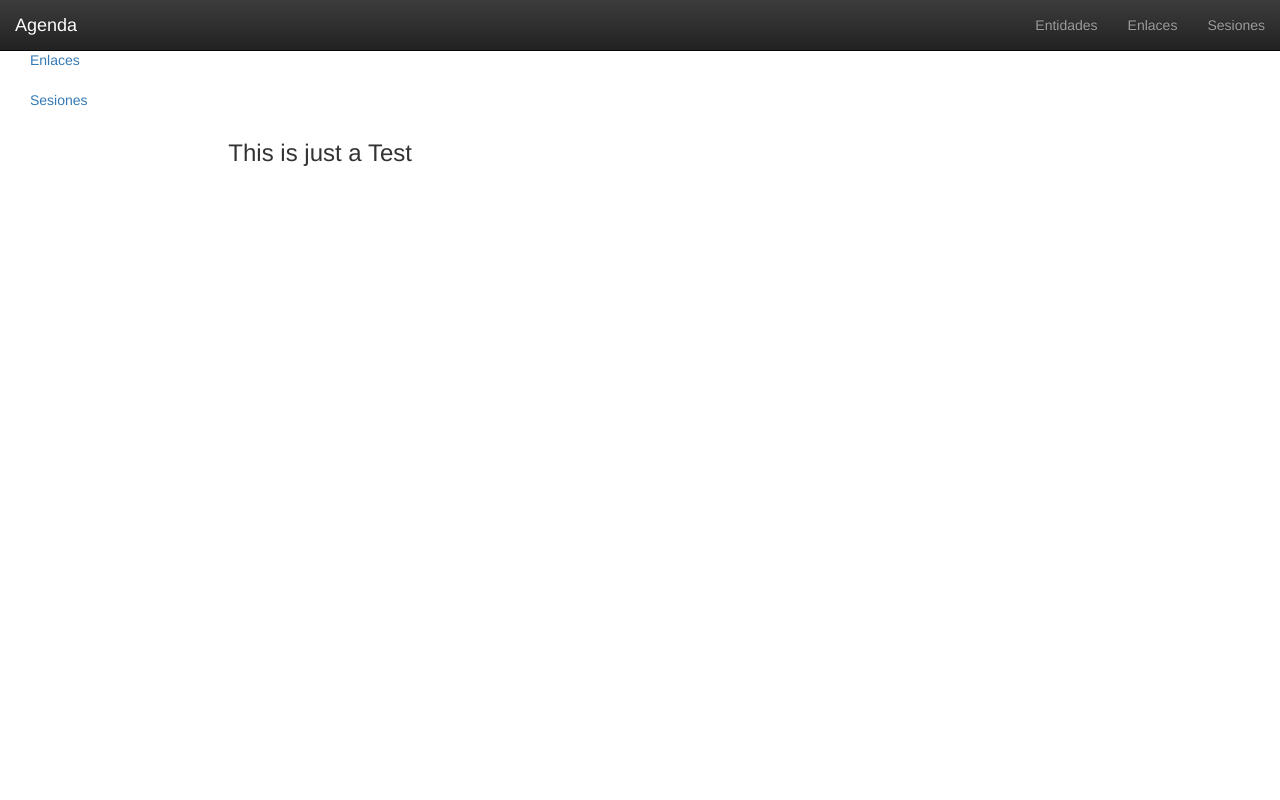
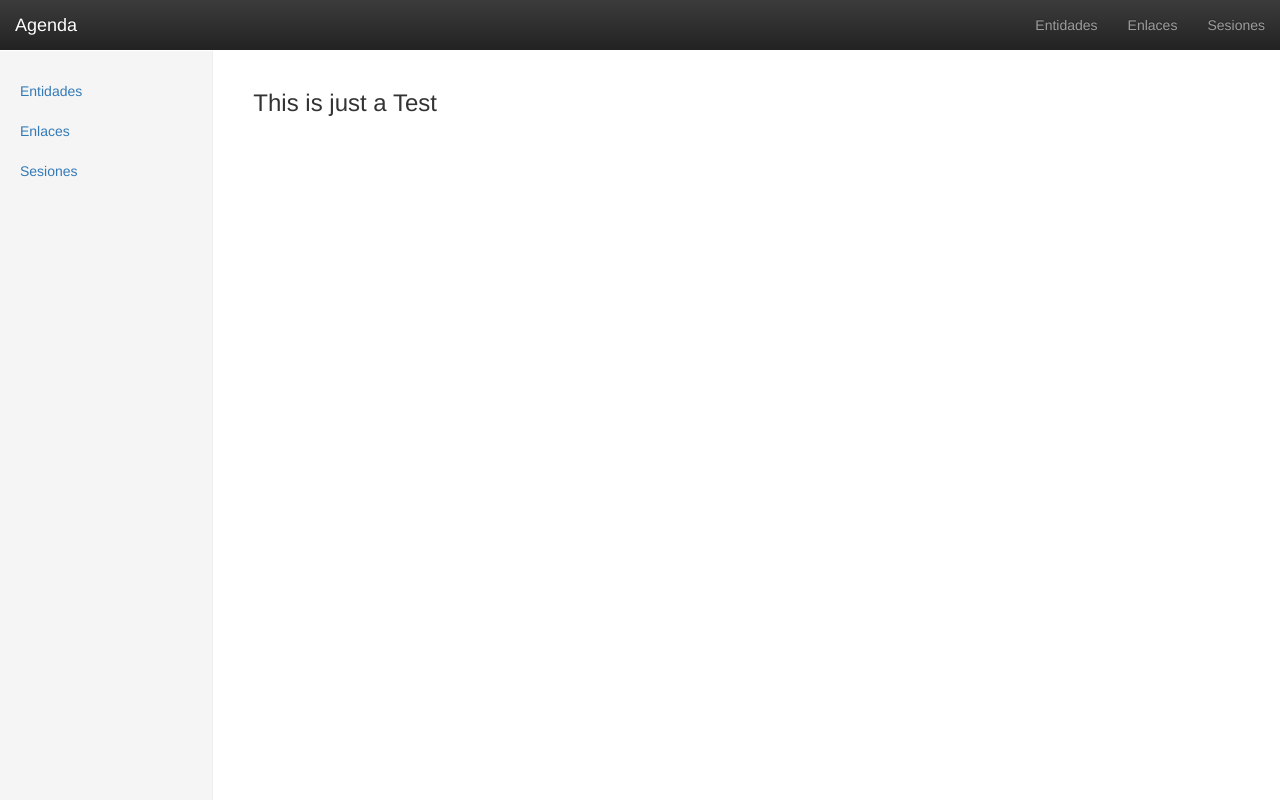
Before and after one commit to christoxl/agenda_reuniones, a Django app: page / in a window 1280 px wide. Run offline with Django 3.2, Linux system fonts and the light colour scheme; some libraries are stand-ins or nearby versions.

Commit message:
Fixed static problem

```diff
--- /dev/null
+++ b/web/static/web/css/dashboard.css
@@ -0,0 +1,105 @@
+/*
+ * Base structure
+ */
+
+/* Move down content because we have a fixed navbar that is 50px tall */
+body {
+  padding-top: 50px;
+}
+
+
+/*
+ * Global add-ons
+ */
+
+.sub-header {
+  padding-bottom: 10px;
+  border-bottom: 1px solid #eee;
+}
+
+/*
+ * Top navigation
+ * Hide default border to remove 1px line.
+ */
+.navbar-fixed-top {
+  border: 0;
+}
+
+/*
+ * Sidebar
+ */
+
+/* Hide for mobile, show later */
+.sidebar {
+  display: none;
+}
+@media (min-width: 768px) {
+  .sidebar {
+    position: fixed;
+    top: 51px;
+    bottom: 0;
+    left: 0;
+    z-index: 1000;
+    display: block;
+    padding: 20px;
+    overflow-x: hidden;
+    overflow-y: auto; /* Scrollable contents if viewport is shorter than content. */
+    background-color: #f5f5f5;
+    border-right: 1px solid #eee;
+  }
+}
+
+/* Sidebar navigation */
+.nav-sidebar {
+  margin-right: -21px; /* 20px padding + 1px border */
+  margin-bottom: 20px;
+  margin-left: -20px;
+}
+.nav-sidebar > li > a {
+  padding-right: 20px;
+  padding-left: 20px;
+}
+.nav-sidebar > .active > a,
+.nav-sidebar > .active > a:hover,
+.nav-sidebar > .active > a:focus {
+  color: #fff;
+  background-color: #428bca;
+}
+
+
+/*
+ * Main content
+ */
+
+.main {
+  padding: 20px;
+}
+@media (min-width: 768px) {
+  .main {
+    padding-right: 40px;
+    padding-left: 40px;
+  }
+}
+.main .page-header {
+  margin-top: 0;
+}
+
+
+/*
+ * Placeholder dashboard ideas
+ */
+
+.placeholders {
+  margin-bottom: 30px;
+  text-align: center;
+}
+.placeholders h4 {
+  margin-bottom: 0;
+}
+.placeholder {
+  margin-bottom: 20px;
+}
+.placeholder img {
+  display: inline-block;
+  border-radius: 50%;
+}
--- a/web/templates/web/base.html
+++ b/web/templates/web/base.html
@@ -8,7 +8,7 @@
     <title>Document</title>
     <link rel="stylesheet" href="https://maxcdn.bootstrapcdn.com/bootstrap/3.3.7/css/bootstrap.min.css" integrity="sha384-BVYiiSIFeK1dGmJRAkycuHAHRg32OmUcww7on3RYdg4Va+PmSTsz/K68vbdEjh4u" crossorigin="anonymous">
     <link rel="stylesheet" href="https://maxcdn.bootstrapcdn.com/bootstrap/3.3.7/css/bootstrap-theme.min.css" integrity="sha384-rHyoN1iRsVXV4nD0JutlnGaslCJuC7uwjduW9SVrLvRYooPp2bWYgmgJQIXwl/Sp" crossorigin="anonymous">
-    <link rel="stylesheet" href="{% static 'css/dashboard.css' %}">
+    <link rel="stylesheet" href="{% static 'web/css/dashboard.css' %}">
 </head>
 <body>
     <nav class="navbar navbar-inverse navbar-fixed-top">
```
Also changed, not shown: 1 other file.
